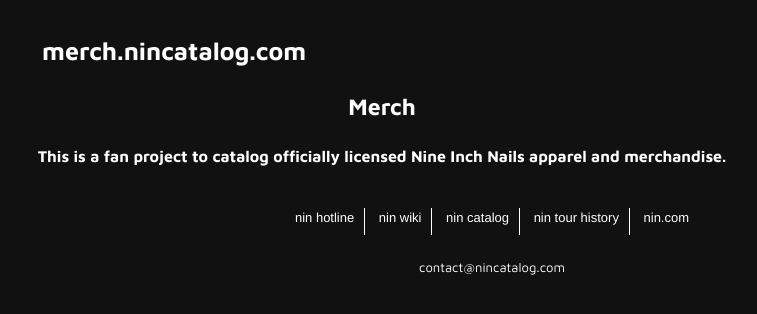
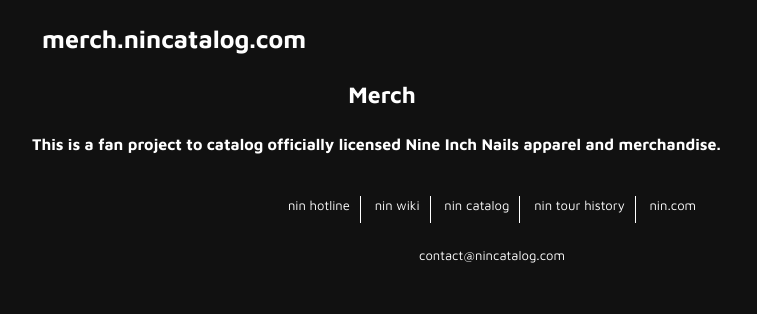
Before and after one commit to bgalbraith/nincatalog, a Django app: template merch/templates/merch/index.html in a window 1280 px wide. Shown: the top 314 px of the page, without its empty margins (148-905 px from the left). Run offline with Django 3.2, Linux system fonts and the light colour scheme; the template is opened without the code that fills it, so the values that code supplies are empty; some libraries are stand-ins or nearby versions.

Commit message:
cleanup and fixes

```diff
--- a/merch/admin.py
+++ b/merch/admin.py
@@ -1,12 +1,13 @@
 from django.contrib import admin
 from django.db.models import Max
+from django.utils.text import slugify
 from imagekit.admin import AdminThumbnail
 
 import merch.models as models
 
 
 class CategoryAdmin(admin.ModelAdmin):
-    exclude = ("left_id", "right_id")
+    exclude = ("left_id", "right_id", "tag")
 
     list_display = ["ascii_branch"]
 
@@ -17,6 +18,7 @@ class CategoryAdmin(admin.ModelAdmin):
     ascii_branch.short_description = "Category"
 
     def save_model(self, request, obj, form, change):
+        obj.tag = slugify(obj.name)
         reorganize = True
         if change:
             ref = models.Category.objects.get(pk=obj.id)
--- a/merch/models.py
+++ b/merch/models.py
@@ -91,7 +91,7 @@ class Option(models.Model):
 class Product(models.Model):
     categories = models.ManyToManyField(Category)
     name = models.CharField(max_length=200)
-    description = models.CharField(max_length=200)
+    description = models.TextField()
     options = models.ManyToManyField(Option)
 
     def __str__(self):
--- a/merch/static/merch/css/catalog.css
+++ b/merch/static/merch/css/catalog.css
@@ -1,11 +1,6 @@
 body {
   background-color: #111111;
   color: white;
-}
-
-h1,
-h2,
-p {
   text-align: center;
   font-family: "Maven Pro", serif;
 }
@@ -15,44 +10,112 @@ a {
   color: white;
 }
 
-#top_nav p {
-  background-color: #500000;
+.header {
+  padding-left: 30px;
+  padding-top: 20px;
+  overflow: auto;
+}
+.header h1 {
+  float: left;
 }
 
-#products p {
-  background-color: #999999;
-  height: 100px;
-  padding-top: 80px;
+.sidenav-list {
+  margin: 0;
+  list-style: none;
+}
+.sidenav-list-item {
+  background-color: #333;
+  margin: 0;
+  padding: 0;
+  margin-bottom: 1px;
+}
+.sidenav-list-item a {
+  display: block;
+  padding: 10px;
+}
+.sidenav-list-item-d2 {
+  background-color: #444;
+  padding-left: 10px;
+}
+.sidenav-list-item-d3 {
+  background-color: #555;
+  padding-left: 40px;
+}
+.sidenav-active-item {
+  background-color: #666;
 }
 
-#product {
+.footer p {
   text-align: center;
 }
 
-#product ul {
-  text-align: left;
-}
-
-#footer ul {
+.link-list {
   margin: 20px;
   overflow: auto;
   text-align: center;
   height: 30px;
 }
-
-#footer ul li {
+.link-list-item {
   display: inline;
   margin-left: 0;
   padding: 10px;
   border-right: 1px solid white;
 }
-#footer ul li.last {
+.link-list-item-last {
   border: 0;
 }
 
+/******* CATEGORY *******/
+
+/* #products p {
+  background-color: #999999;
+  height: 100px;
+  padding-top: 80px;
+} */
+
+.category-product-container {
+  margin-bottom: 40px;
+}
+.category-product-title {
+  background-color: #333;
+  background: rgb(75, 75, 75) transparent;
+  background: rgba(75, 75, 75, 0.9);
+  padding: 5px;
+  margin-top: -200px;
+  margin-left: 10px;
+  width: 190px;
+  position: absolute;
+  text-align: center;
+  display: none;
+}
+.category-product-image {
+  height: 200px;
+  width: 200px;
+}
+
+
 /******* PRODUCT DETAIL *******/
+.product-detail {
+  float: left;
+}
+.product-detail h2,
+p {
+  text-align: left;
+}
+.product-detail li {
+  margin-left: 10px;
+}
 
-#closeButton {
+.product-description,
+.product-relations {
+  padding: 10px;
+}
+.product-option-list {
+  text-align: left;
+  list-style: none;
+}
+
+.zoom-close-button {
   padding: 10px;
   display: inline;
   background-color: #777777;
@@ -61,7 +124,8 @@ a {
   z-index: 55;
   cursor: pointer;
 }
-#imageZoom {
+
+.product-zoom {
   z-index: 50;
   position: absolute;
   top: 10px;
@@ -69,173 +133,30 @@ a {
   display: none;
   margin-top: 100px;
 }
-#imageZoom img {
+.product-zoom img {
   vertical-align: top;
 }
-#imageDetail img {
-  height: 200px;
+
+.product-image-container {
+  padding: 10px;
   width: 200px;
 }
+.product-detail-image {
+  margin-bottom: 10px;
+}
 
-#imageViews ul {
-  padding: 0px;
-  margin: 0px;
+.image-view-list {
   list-style: none;
 }
 
-#imageViews ul li {
+.image-view-list-item {
+  padding: 0px;
+  margin: 0px;
   float: left;
-  margin: 0;
 }
 
-#imageViews img {
+.image-view-list-item img {
   height: 100px;
   width: 100px;
   padding-bottom: 10px;
 }
-#imageContainer {
-  float: left;
-  padding: 10px;
-  width: 200px;
-}
-
-#productDetail {
-  float: left;
-}
-
-#productDetail h2 {
-  text-align: left;
-}
-#productDescription,
-#relations {
-  padding: 10px;
-}
-
-body {
-  background-color: #111111;
-  color: white;
-}
-
-h1,
-h2,
-p {
-  text-align: center;
-}
-
-a {
-  text-decoration: none;
-  color: white;
-}
-
-#top_nav p {
-  background-color: #500000;
-}
-
-#products p {
-  background-color: #999999;
-  height: 100px;
-  padding-top: 80px;
-}
-
-#product {
-  text-align: center;
-}
-
-#product ul {
-  text-align: left;
-}
-
-/******* PRODUCT BROWSE *******/
-
-.title {
-  background-color: #333;
-  background: rgb(75, 75, 75) transparent;
-  background: rgba(75, 75, 75, 0.9);
-  padding: 5px;
-  margin-top: -200px;
-  width: 190px;
-  position: absolute;
-  text-align: center;
-  display: none;
-}
-
-.browseImage {
-  height: 200px;
-  width: 200px;
-}
-
-.productContainer {
-  margin-bottom: 40px;
-}
-
-/* Top navigation */
-
-#topNav ul {
-  height: 80px;
-}
-#topNav ul li {
-  float: left;
-  margin: 0;
-  margin-right: 20px;
-  background-color: rgb(80, 0, 0);
-}
-#topNav ul li a {
-  display: block;
-  padding: 22px 32px 22px 32px;
-  height: 20px;
-  font-family: "Maven Pro", serif;
-  font-size: 1.3em;
-  line-height: 1;
-}
-
-#siteTitle {
-  float: left;
-}
-#top_nav {
-  float: right;
-}
-#top_nav ul {
-  margin-bottom: 0;
-  list-style: none;
-}
-#siteTitle {
-  padding: 12px 30px 0 0;
-}
-#header {
-  padding-left: 30px;
-  padding-top: 20px;
-  overflow: auto;
-}
-
-#detailImage {
-  margin-bottom: 10px;
-}
-
-#sideNav {
-  margin: 0;
-  list-style: none;
-}
-#sideNav li {
-  background-color: #333;
-  margin: 0;
-  padding: 0;
-  margin-bottom: 1px;
-}
-
-#sideNav li a {
-  display: block;
-  padding: 10px;
-}
-
-#sideNav li.l2 {
-  background-color: #444;
-  padding-left: 10px;
-}
-#sideNav li.l3 {
-  background-color: #555;
-  padding-left: 20px;
-}
-
-#sideNav li.active {
-  background-color: #666;
-}
--- a/merch/templates/merch/base.html
+++ b/merch/templates/merch/base.html
@@ -47,26 +47,28 @@
     </script>
 
     <div class="container_12">
-      <div id="header">
-        <h1 id="siteTitle"><a href="/">merch.nincatalog.com</a></h1>
+      <div class="header">
+        <h1><a href="/">merch.nincatalog.com</a></h1>
       </div>
-      <div id="side_nav">
+      <div class="sidenav">
         <div class="grid_3">{% include "merch/sidenav.html" %}</div>
       </div>
-      <div class="grid_9">
+      <div id="content" class="grid_9">
         <div class="grid_9">{% block banner %}{% endblock %}</div>
         <div class="grid_9">{% block content %}{% endblock %}</div>
       </div>
       <div class="clear"></div>
-      <div class="grid_12" id="footer">
-        <ul>
-          <li><a href="https://theninhotline.net">nin hotline</a></li>
-          <li><a href="https://nin.wiki">nin wiki</a></li>
-          <li><a href="https://nincatalog.com">nin catalog</a></li>
-          <li><a href="https://nintourhistory.com">nin tour history</a></li>
-          <li class="last"><a href="https://nin.com">nin.com</a></li>
-        </ul>
-        <p><a href="mailto:contact@nincatalog.com">contact@nincatalog.com</a></p>
+      <div class="footer">
+        <div class="grid_12">
+          <ul class="link-list">
+            <li class="link-list-item"><a href="https://theninhotline.net">nin hotline</a></li>
+            <li class="link-list-item"><a href="https://nin.wiki">nin wiki</a></li>
+            <li class="link-list-item"><a href="https://nincatalog.com">nin catalog</a></li>
+            <li class="link-list-item"><a href="https://nintourhistory.com">nin tour history</a></li>
+            <li class="link-list-item link-list-item-last"><a href="https://nin.com">nin.com</a></li>
+          </ul>
+          <p><a href="mailto:contact@nincatalog.com">contact@nincatalog.com</a></p>
+        </div>
       </div>
     </div>
   </body>
--- a/merch/templates/merch/index.html
+++ b/merch/templates/merch/index.html
@@ -4,6 +4,6 @@
 {% block banner %}<h2>Merch</h2>{% endblock %}
 {% block content %}
 <div style="font-size:12pt;font-weight:bold;">
-<p>This is a fan project to catalog officially licensed Nine Inch Nails apparel and merchandise.</p>
+  <p>This is a fan project to catalog officially licensed Nine Inch Nails apparel and merchandise.</p>
 </div>
 {% endblock %}
--- a/merch/templates/merch/sidenav.html
+++ b/merch/templates/merch/sidenav.html
@@ -1,6 +1,6 @@
 {% load static %}
-<ul id="sideNav">
+<ul class="sidenav-list">
 {% for navcategory in sidenav_categories %}
-    <li class="l{{ navcategory.depth }}{% if navcategory.id == category.id %} active{% endif %}"><a href="/{{ navcategory.tag }}">{{ navcategory.name }}</a></li>
+    <li class="sidenav-list-item sidenav-list-item-d{{ navcategory.depth }}{% if navcategory.id == category.id %} sidenav-active-item{% endif %}"><a href="/{{ navcategory.tag }}">{{ navcategory.name }}</a></li>
 {% endfor %}
 </ul>
--- a/merch/views.py
+++ b/merch/views.py
@@ -26,4 +26,8 @@ def product(request, category_tag, product_tag):
     # force caching of zoom spec if needed
     for image in images:
         url = image.zoom.url
-    return render(request, "merch/product.html", {"product": product, "images": images})
+    return render(
+        request,
+        "merch/product.html",
+        {"category": category, "product": product, "images": images},
+    )
```
Also changed, not shown: merch/templates/merch/category.html (+6 -7 lines), merch/templates/merch/product.html (+31 -47 lines), merch/migrations/0001_initial.py, 1 other file.
